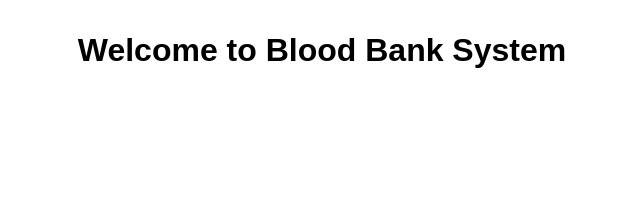
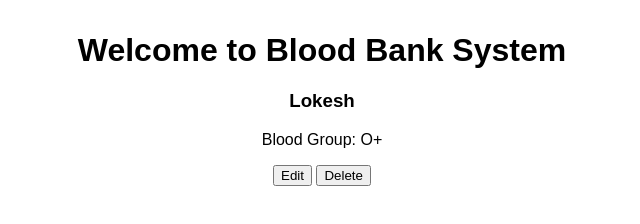
Before and after one commit to LOKESHE28/Lokesh_Capstone_BloodBank, a plain HTML site: page client/index.html in a window 1280 px wide. Shown: the whole page, without its empty margins (318-958 px from the left). Drawn offline with Linux system fonts and the light colour scheme.

Commit message:
Updated frontend components without React

```diff
--- a/client/index.html
+++ b/client/index.html
@@ -8,6 +8,7 @@
 </head>
 <body>
   <h1>Welcome to Blood Bank System</h1>
-  <script src="script.js"></script>
+  <div id="donorList"></div>
+  <script type="module" src="script.js"></script>
 </body>
 </html>
--- a/client/script.js
+++ b/client/script.js
@@ -8,4 +8,8 @@ const sampleDonor = {
   bloodGroup: "O+"
 };
 
-donorList.innerHTML = createDonorCard(sampleDonor);
+donorList.innerHTML = '';
+
+const wrapper = document.createElement('div');
+wrapper.innerHTML = createDonorCard(sampleDonor);
+donorList.appendChild(wrapper.firstElementChild);
```
